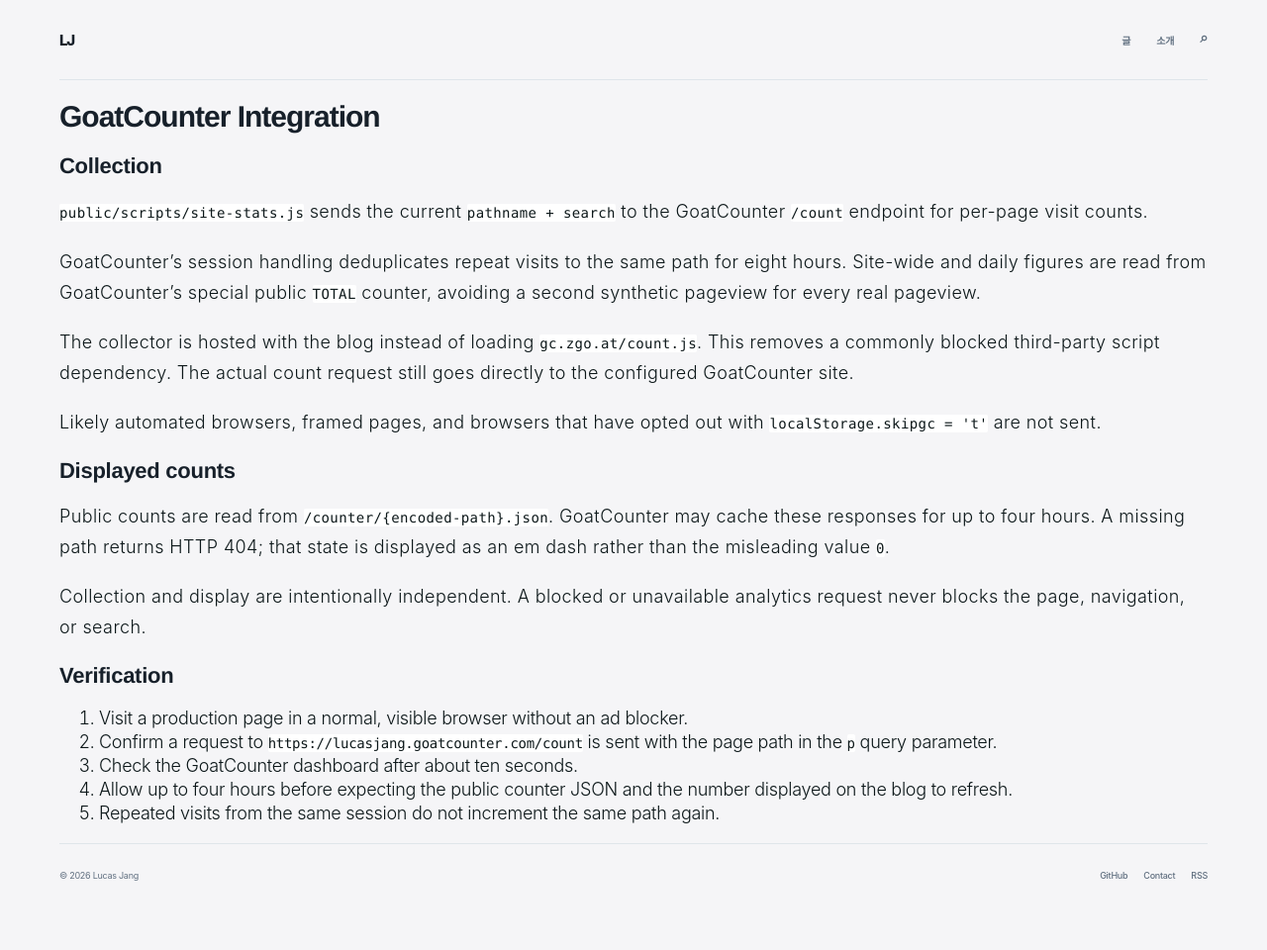
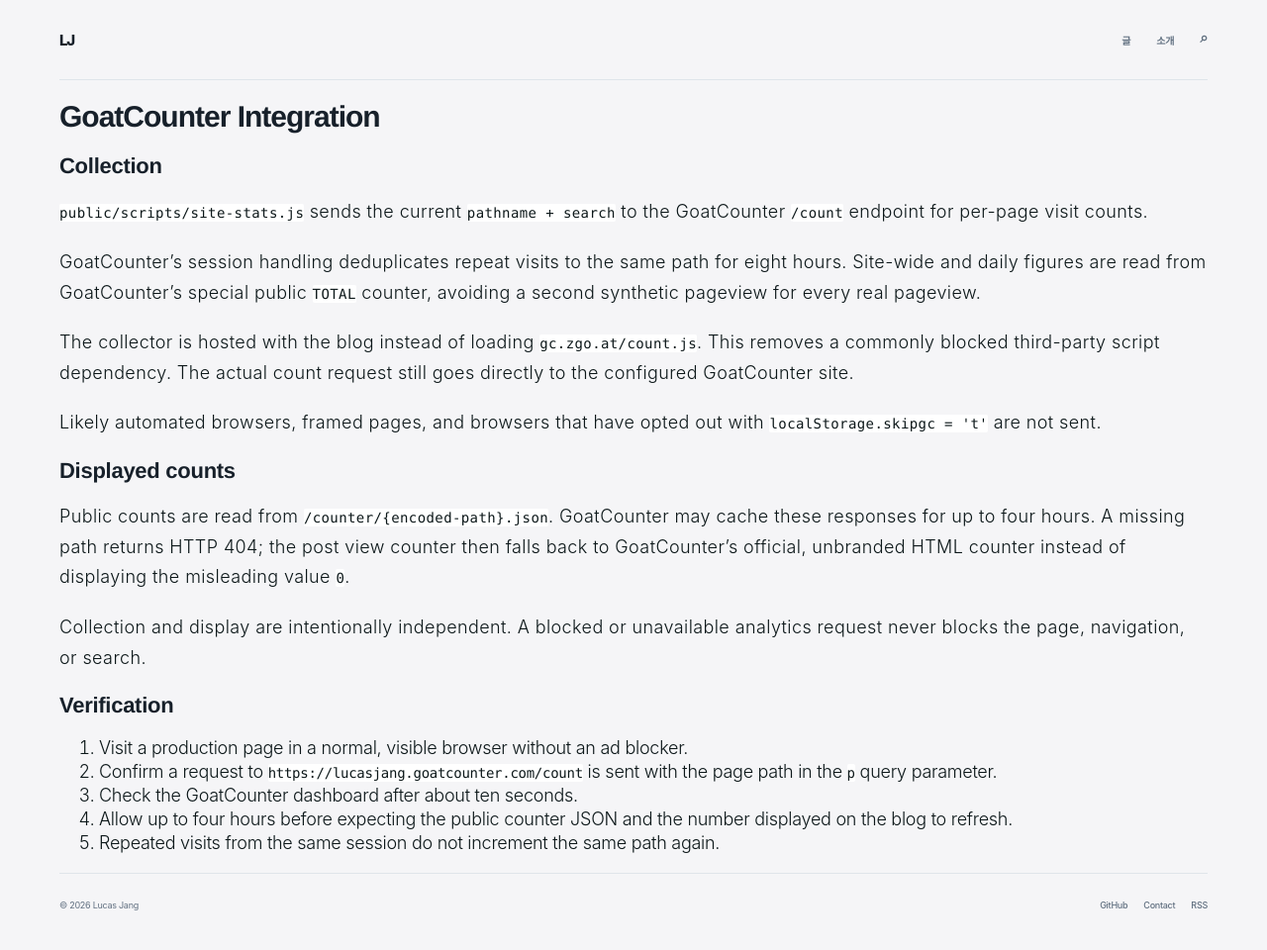
Before and after one commit to Lucas-Jang/lucas-jang.github.io, a Jekyll site: the page built from docs/goatcounter.md, in a window 1280 px wide. Shown: the whole page at 99% size. Built offline with Jekyll 4.4.1, drawn with Linux system fonts in a browser that asks for light colours; our own code applies the rules of GitHub Pages for plain Markdown files; before the commit the page ends 930 px from its top, so only the background shows below that.

Commit message:
Add resilient post view counter fallback

```diff
--- a/docs/goatcounter.md
+++ b/docs/goatcounter.md
@@ -21,7 +21,8 @@ Likely automated browsers, framed pages, and browsers that have opted out with
 
 Public counts are read from `/counter/{encoded-path}.json`. GoatCounter may
 cache these responses for up to four hours. A missing path returns HTTP 404;
-that state is displayed as an em dash rather than the misleading value `0`.
+the post view counter then falls back to GoatCounter's official, unbranded HTML
+counter instead of displaying the misleading value `0`.
 
 Collection and display are intentionally independent. A blocked or unavailable
 analytics request never blocks the page, navigation, or search.
```
Also changed, not shown: public/scripts/site-stats.js (+25 -1 lines).
